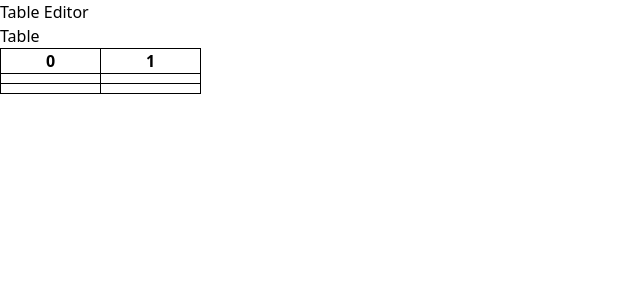
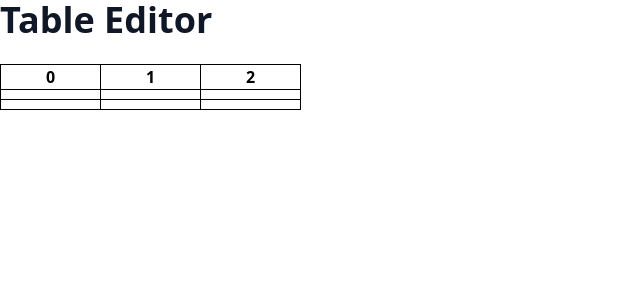
Before and after one commit to keyurparalkar/table-editor, a React (Vite) app: page / in a window 1280 px wide. Shown: the top 300 px of the page, without its empty margins (0-640 px from the left). Built offline with nearby package versions, Linux system fonts and the light colour scheme.

Commit message:
feat: hook that provides rows, cell, col properties; feat: refactored schema typings to include meta properties

```diff
--- a/src/App.tsx
+++ b/src/App.tsx
@@ -2,10 +2,11 @@ import TableEditor from "./ui/Grid/table-editor";
 
 function App() {
 	return (
-		<>
-			<h1>Table Editor </h1>
-			<TableEditor defaultColumns={2} defaultRows={2} />
-		</>
+		<div>
+			<h1 className="text-4xl font-bold text-gray-900">Table Editor</h1>
+			<br />
+			<TableEditor defaultColumns={3} defaultRows={2} />
+		</div>
 	);
 }
 
--- a/src/domain/schema.ts
+++ b/src/domain/schema.ts
@@ -1,18 +1,21 @@
+import type { CSSProperties } from "react";
+
 type Row = {
 	id: string;
-	height: number; // px
+	style?: Partial<CSSProperties>;
 };
 
 type Column = {
 	id: string;
 	name: string;
-	width: number; // px
+	style?: Partial<CSSProperties>;
 };
 
-type RowId = string;
-type ColumnId = string;
+export type RowId = string;
+export type ColumnId = string;
 
 export type CellKey = `${RowId}:${ColumnId}`;
+
 type CellValue =
 	| {
 			kind: "text";
@@ -26,6 +29,12 @@ type CellValue =
 			kind: "empty";
 			value: "";
 	  };
+
+type CellMeta = {
+	style?: Omit<Partial<CSSProperties>, "width" | "height">;
+};
+
+type Cell = CellValue & CellMeta;
 
 export type Schema = {
 	version: number;
@@ -67,5 +76,5 @@ export type Schema = {
 	colsById: Record<ColumnId, Column>;
 	rowsById: Record<RowId, Row>;
 
-	cells: Record<CellKey, CellValue>;
+	cells: Record<CellKey, Cell>;
 };
--- /dev/null
+++ b/src/machine/hooks.ts
@@ -0,0 +1,71 @@
+import { useSelector } from "@xstate/react";
+import type { ActorRefFrom } from "xstate";
+import type TableEditorMachine from ".";
+import type { CellKey, ColumnId, RowId } from "../domain/schema";
+
+type UseGetTablePropertiesProps = {
+	actorRef: ActorRefFrom<typeof TableEditorMachine>;
+};
+
+export const useGetTableProperties = ({
+	actorRef,
+}: UseGetTablePropertiesProps) => {
+	const { colOrder, colsById, rowOrder, rowsById, cells } = useSelector(
+		actorRef,
+		(s) => s.context.schema,
+	);
+
+	const getColumnProperties = (colId: ColumnId) => {
+		const columnProps = colsById[colId];
+
+		const { id, name, style } = columnProps;
+
+		return {
+			id,
+			key: `col-${id}`,
+			"data-col-name": name,
+			style,
+		};
+	};
+
+	const getRowProperties = (rowId: RowId) => {
+		const rowProps = rowsById[rowId];
+
+		const { id, style } = rowProps;
+
+		return {
+			id,
+			key: `row-${id}`,
+			style,
+		};
+	};
+
+	const getCellKey = (rowId: RowId, colId: ColumnId): CellKey =>
+		`${rowId}:${colId}`;
+
+	const getCellProperties = (cellKey: CellKey) => {
+		const cellProps = cells[cellKey];
+
+		const { kind, value, style } = cellProps;
+
+		return {
+			id: cellKey,
+			key: cellKey,
+			kind,
+			value,
+			style,
+		};
+	};
+
+	return {
+		colOrder,
+		colsById,
+		rowOrder,
+		rowsById,
+		cells,
+		getCellKey,
+		getCellProperties,
+		getColumnProperties,
+		getRowProperties,
+	};
+};
--- a/src/machine/index.ts
+++ b/src/machine/index.ts
@@ -31,24 +31,34 @@ const TableEditorMachine = setup({
 						.fill(0)
 						.map((_, i) => String(i));
 
-					draftSchema.rowsById = draftSchema.colOrder.reduce((acc, curr) => {
+					draftSchema.rowsById = draftSchema.colOrder.reduce(
+						(acc, curr) => {
 							acc[curr] = {
 								id: curr,
+								style: {
 									height: 10,
+								},
 							};
 
 							return acc;
-					}, {} as MachineContext["schema"]["rowsById"]);
+						},
+						{} as MachineContext["schema"]["rowsById"],
+					);
 
-					draftSchema.colsById = draftSchema.colOrder.reduce((acc, curr) => {
+					draftSchema.colsById = draftSchema.colOrder.reduce(
+						(acc, curr) => {
 							acc[curr] = {
 								id: curr,
 								name: "",
+								style: {
 									width: 100,
+								},
 							};
 
 							return acc;
-					}, {} as MachineContext["schema"]["colsById"]);
+						},
+						{} as MachineContext["schema"]["colsById"],
+					);
 
 					/**
 					 * We define cells as well:
--- a/src/ui/Grid/grid-header.tsx
+++ b/src/ui/Grid/grid-header.tsx
@@ -5,9 +5,9 @@ type GridHeaderProps = PropsWithChildren & {
 	style?: CSSProperties;
 };
 
-const GridHeader = ({ children, className, style }: GridHeaderProps) => {
+const GridHeader = ({ children, className, ...rest }: GridHeaderProps) => {
 	return (
-		<th className={className} style={style}>
+		<th className={className} {...rest}>
 			{children}
 		</th>
 	);
--- a/src/ui/Grid/table-editor.tsx
+++ b/src/ui/Grid/table-editor.tsx
@@ -1,35 +1,41 @@
-import { useMachine, useSelector } from "@xstate/react";
+import { useMachine } from "@xstate/react";
 import type { MachineInput } from "../../domain/input";
 import TableEditorMachine from "../../machine";
+import { useGetTableProperties } from "../../machine/hooks";
 import GridCell from "./grid-cell";
 import GridHeader from "./grid-header";
 import GridRow from "./grid-row";
-import type { CellKey } from "../../domain/schema";
 
 type TableEditorProps = MachineInput;
+
 const TableEditor = ({ defaultColumns, defaultRows }: TableEditorProps) => {
-	const [snapshot, send, actorRef] = useMachine(TableEditorMachine, {
+	const [, , actorRef] = useMachine(TableEditorMachine, {
 		input: {
 			defaultColumns,
 			defaultRows,
 		},
 	});
-	const { colOrder, colsById, rowOrder, rowsById, cells } = useSelector(
+
+	const {
+		rowOrder,
+		colOrder,
+		getCellKey,
+		getCellProperties,
+		getColumnProperties,
+		getRowProperties,
+	} = useGetTableProperties({
 		actorRef,
-		(s) => s.context.schema
-	);
+	});
 
 	return (
-		<>
-			<h2>Table</h2>
 		<table>
 			<thead>
 				<GridRow>
 					{colOrder?.map((c) => {
-							const colProps = colsById[c];
-							const width = colProps?.width;
+						const { key, ...rest } = getColumnProperties(c);
+
 						return (
-								<GridHeader key={c} style={{ width }} className="border">
+							<GridHeader key={key} className="border" {...rest}>
 								{c}
 							</GridHeader>
 						);
@@ -38,18 +44,16 @@ const TableEditor = ({ defaultColumns, defaultRows }: TableEditorProps) => {
 			</thead>
 			<tbody>
 				{rowOrder?.map((r) => {
-						const rowProps = rowsById[r];
-						const height = rowProps?.height;
+					const { key, ...rest } = getRowProperties(r);
 
 					return (
-							<GridRow key={r} style={{ height }}>
+						<GridRow key={r} {...rest}>
 							{colOrder?.map((c) => {
-									const cellKey = `${r}:${c}` as CellKey;
-									const cellProps = cells[cellKey];
-									const { value } = cellProps;
+								const cellKey = getCellKey(r, c);
+								const { key, value, ...rest } = getCellProperties(cellKey);
 
 								return (
-										<GridCell key={cellKey} className="border">
+									<GridCell key={key} className="border" {...rest}>
 										{value}
 									</GridCell>
 								);
@@ -59,7 +63,6 @@ const TableEditor = ({ defaultColumns, defaultRows }: TableEditorProps) => {
 				})}
 			</tbody>
 		</table>
-		</>
 	);
 };
 
```
Lines whose indentation alone changed are shown as unchanged.
